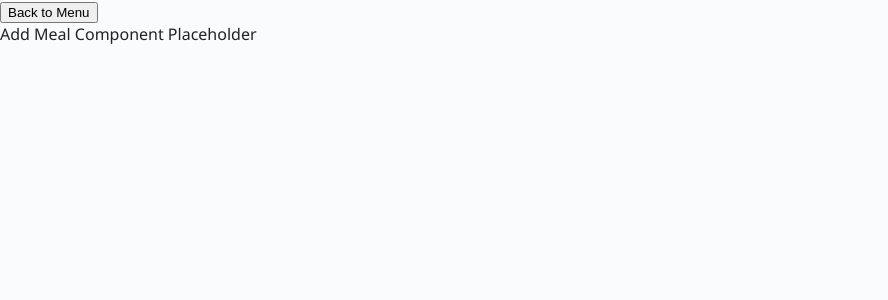
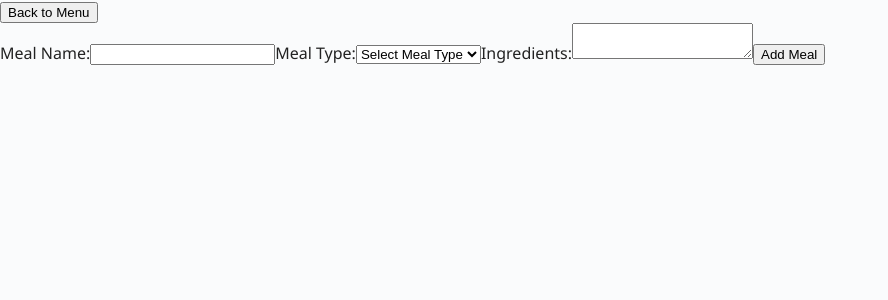
Before and after one commit to matthewhlowe/meal-planner, a Next.js app: page / in a window 1280 px wide. Both pictures are taken after a click on the button "Add Meal". Shown: the top 300 px of the page, without its empty margins (0-888 px from the left). Built offline with nearby package versions, Linux system fonts and the light colour scheme.

Commit message:
Add meal form and skeleton for add meal request endpoint.

```diff
--- a/src/app/page.tsx
+++ b/src/app/page.tsx
@@ -5,6 +5,7 @@ import { useState } from "react";
 import MealChooser from "@/components/mealChooser";
 import type { MenuItem } from "@/types";
 import Menu from "@/components/Menu";
+import AddMeal from "@/components/AddMeal";
 
 export default function Home() {
     const [menuChoice, setMenuChoice] = useState<string | null>(null);
@@ -15,7 +16,7 @@ export default function Home() {
   ];
 
   const components: { [key: string]: React.ReactNode } = {
-    add: <div>Add Meal Component Placeholder</div>,
+    add: <AddMeal />,
     choose: <MealChooser />
   };
 
--- /dev/null
+++ b/src/components/AddMeal.tsx
@@ -0,0 +1,58 @@
+"use client";
+
+import { useState } from "react";
+
+import type { MealType } from "@/types";
+
+export default function AddMeal() {
+    const [name, setName] = useState("");
+    const [type, setType] = useState<MealType | "">("");
+    const [ingredients, setIngredients] = useState("");
+
+    const [submitted, setSubmitted] = useState(false);
+
+    const handleSubmit = async (e: React.FormEvent) => {
+        e.preventDefault();
+
+        const request = await fetch(`${process.env.NEXT_PUBLIC_API_URL}/meal`, {
+            method: "POST",
+            headers: {
+                "Content-Type": "application/json"
+            },
+            body: JSON.stringify({
+                name,
+                type,
+                ingredients
+            })
+        });
+
+        if (request.ok) {
+            setSubmitted(true);
+        }
+    }
+
+    return (
+        <>
+        {!submitted ? <form onSubmit={handleSubmit}>
+            <label>Meal Name:</label>
+            <input type="text" value={name} onChange={(e) => setName(e.target.value)} required />
+
+            <label>Meal Type:</label>
+            <select value={type} onChange={(e) => setType(e.target.value as MealType | "")} required>
+                <option value="" disabled>Select Meal Type</option>
+                <option value="breakfast">Breakfast</option>
+                <option value="lunch">Lunch</option>
+                <option value="dinner">Dinner</option>
+            </select>
+
+            <label>Ingredients:</label>
+            <textarea value={ingredients} onChange={(e) => setIngredients(e.target.value)} required></textarea>
+
+            <button type="submit">Add Meal</button>
+        </form> :
+        <div>
+
+        </div>}
+        </>
+    )
+}
```
Also changed, not shown: 1 other file (tests, documents, lock files or other folders).
